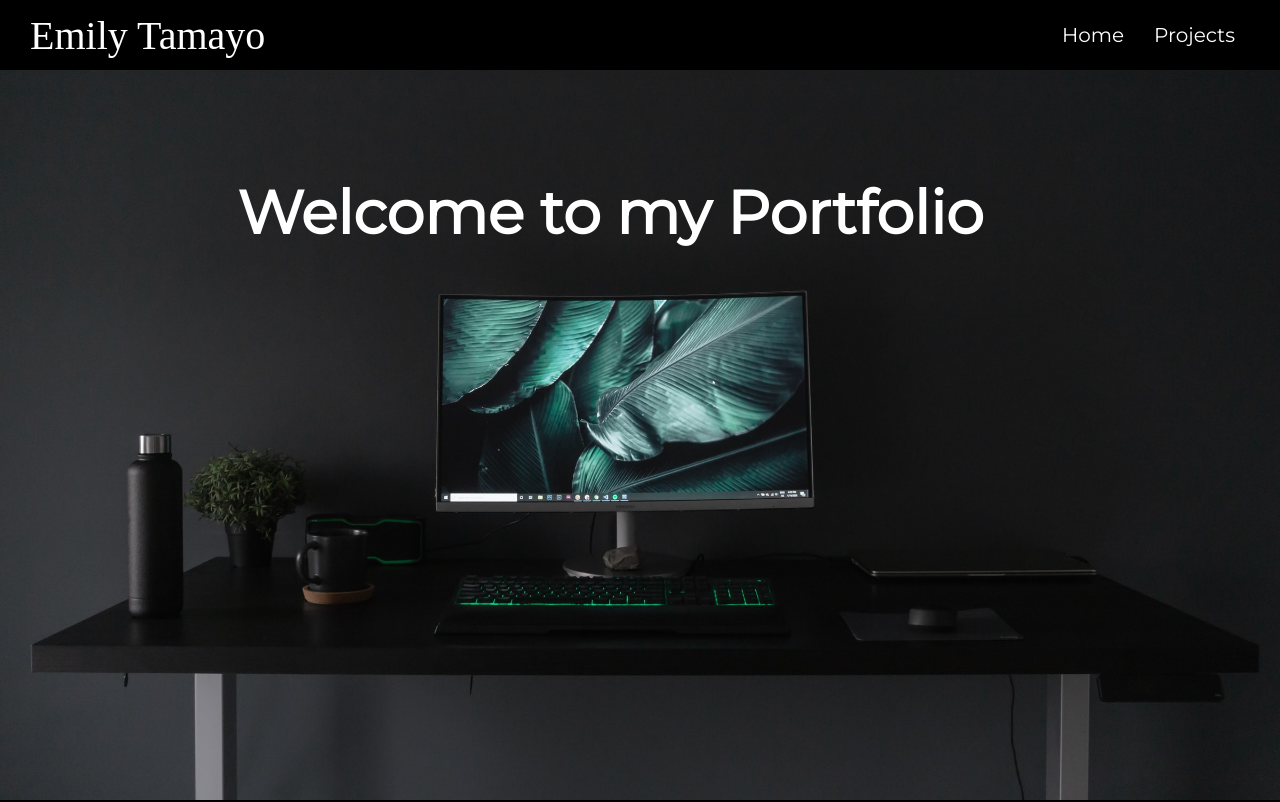
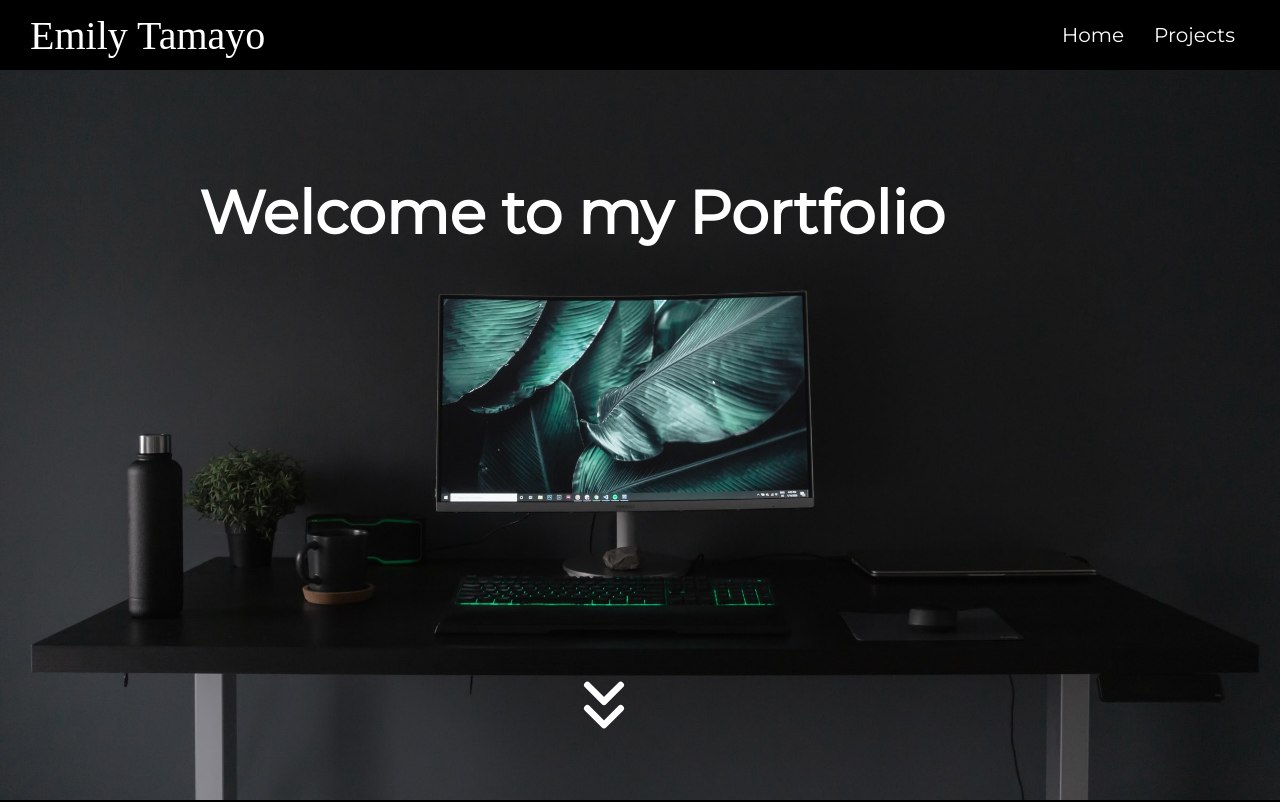
Before and after one commit to Emilyleonella/EmilyPortfolio, a React (Create React App) app: page / in a window 1280 px wide. Shown: the top 802 px of the page. Built offline with nearby package versions, Linux system fonts and the light colour scheme; a web font is replaced by a local one.

Commit message:
added arrown down in homepage

```diff
--- a/src/App.css
+++ b/src/App.css
@@ -30,7 +30,7 @@ html {
 .hero-title {
   position: absolute;
   bottom: 67%;
-  right: 22%;
+  right: 25%;
   color: white;
   font-size: 6rem;
   padding: 15px;
@@ -84,6 +84,16 @@ html {
   color: white;
   cursor: pointer;
   display: none;
+}
+
+.arrow-down {
+  color: white;
+  position: absolute;
+  bottom: 5%;
+  right: 48.5%;
+  font-size: 11rem;
+  padding: 15px;
+  font-family: "Montserrat", sans-serif;
 }
 
 @media screen and (max-width: 820px) {
--- a/src/components/Hero.jsx
+++ b/src/components/Hero.jsx
@@ -1,11 +1,11 @@
 import React from 'react'
-
+import { FiChevronsDown } from "react-icons/fi";
 const Hero = ({imageSrc}) => {
   return (
     <div className='hero'>
       <img src={imageSrc} alt="desk_setup" className='hero-img'/>
       <h1 className='hero-title'>Welcome to my Portfolio</h1>
-
+      <div><FiChevronsDown  className='arrow-down'/></div>
     </div>
   )
 }
--- a/src/partials/_landingpageNav.scss
+++ b/src/partials/_landingpageNav.scss
@@ -28,7 +28,7 @@ html{
 .hero-title{
   position:absolute;
   bottom: 67%;
-  right: 22%;
+  right: 25%;
   color:white;
   font-size: 6rem;
   padding: 15px;
@@ -85,6 +85,15 @@ list-style: none;
   display: none;
 }
 
+.arrow-down{
+  color: white;
+  position:absolute;
+  bottom: 5%;
+  right: 48.5%;
+  font-size: 11rem;
+  padding: 15px;
+  font-family: 'Montserrat', sans-serif;
+}
 
 
 
```
Also changed, not shown: 1 other file (tests, documents, lock files or other folders).
